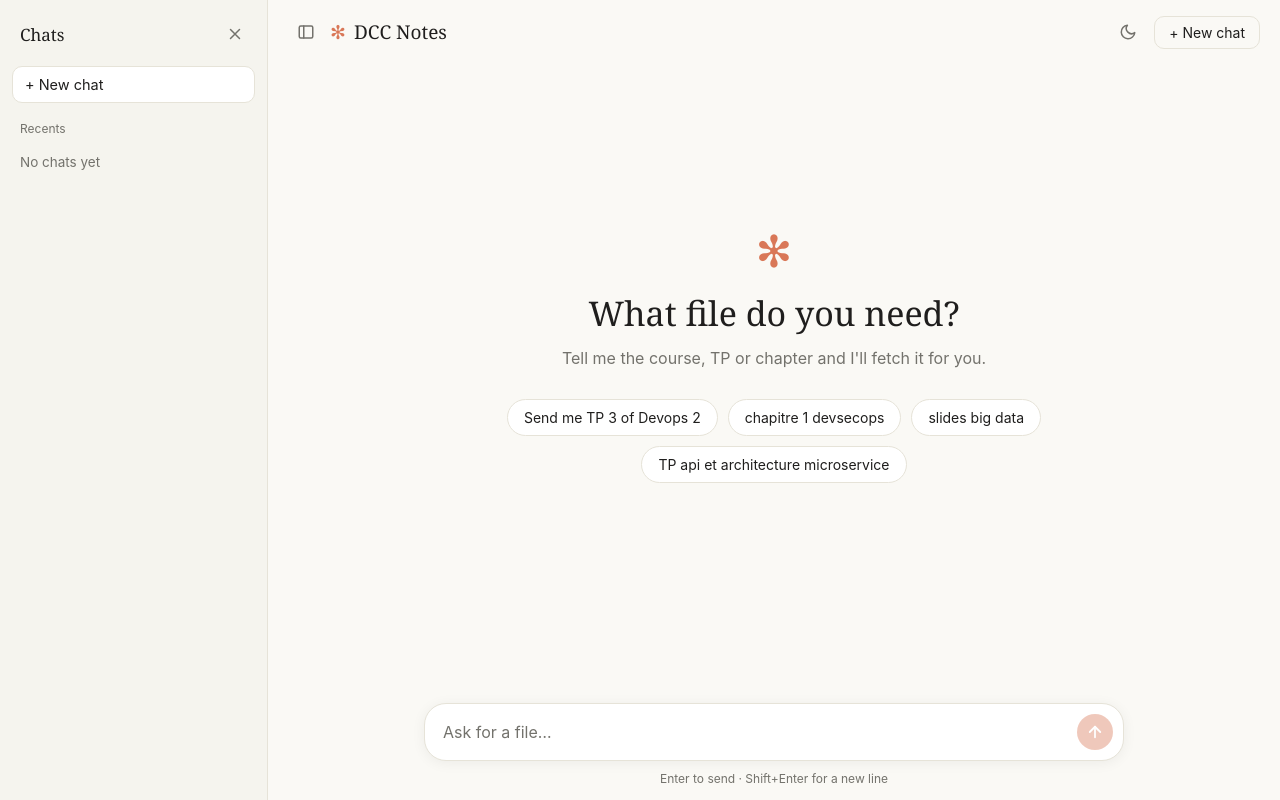
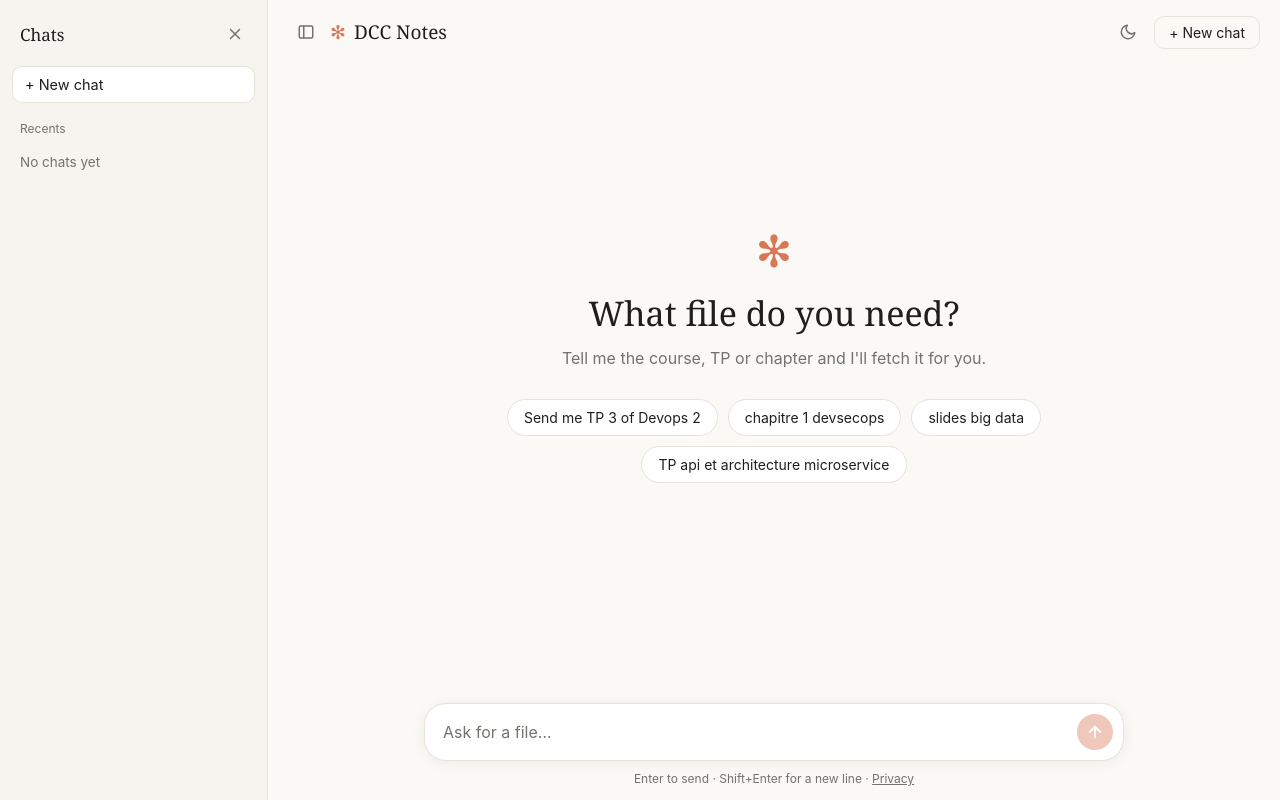
Before and after one commit to sanotogii/DCC-notes, a Next.js app: page / in a window 1280 px wide. Built offline with nearby package versions, Linux system fonts and the light colour scheme.

Commit message:
feat: update footer hint to include link to privacy policy

```diff
--- a/app/page.tsx
+++ b/app/page.tsx
@@ -683,8 +683,9 @@ export default function Home() {
               </svg>
             </button>
           </div>
-          <p className="hint">Enter to send · Shift+Enter for a new line</p>
-        </footer>
+<p className="hint">
+  Enter to send · Shift+Enter for a new line · <a href="/privacy">Privacy</a>
+</p>        </footer>
       </div>
 
       {/* ---------- preview panel ---------- */}
```
